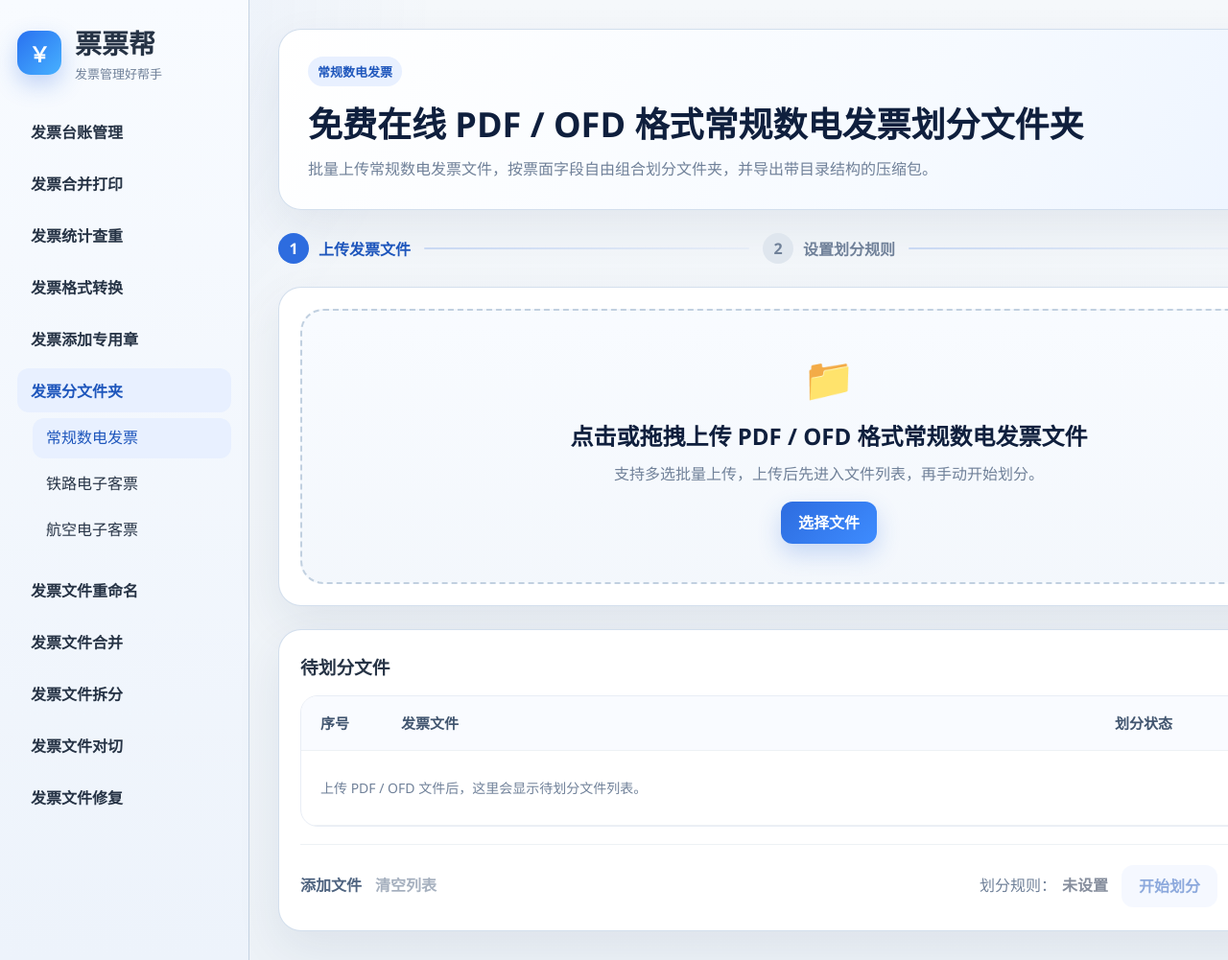
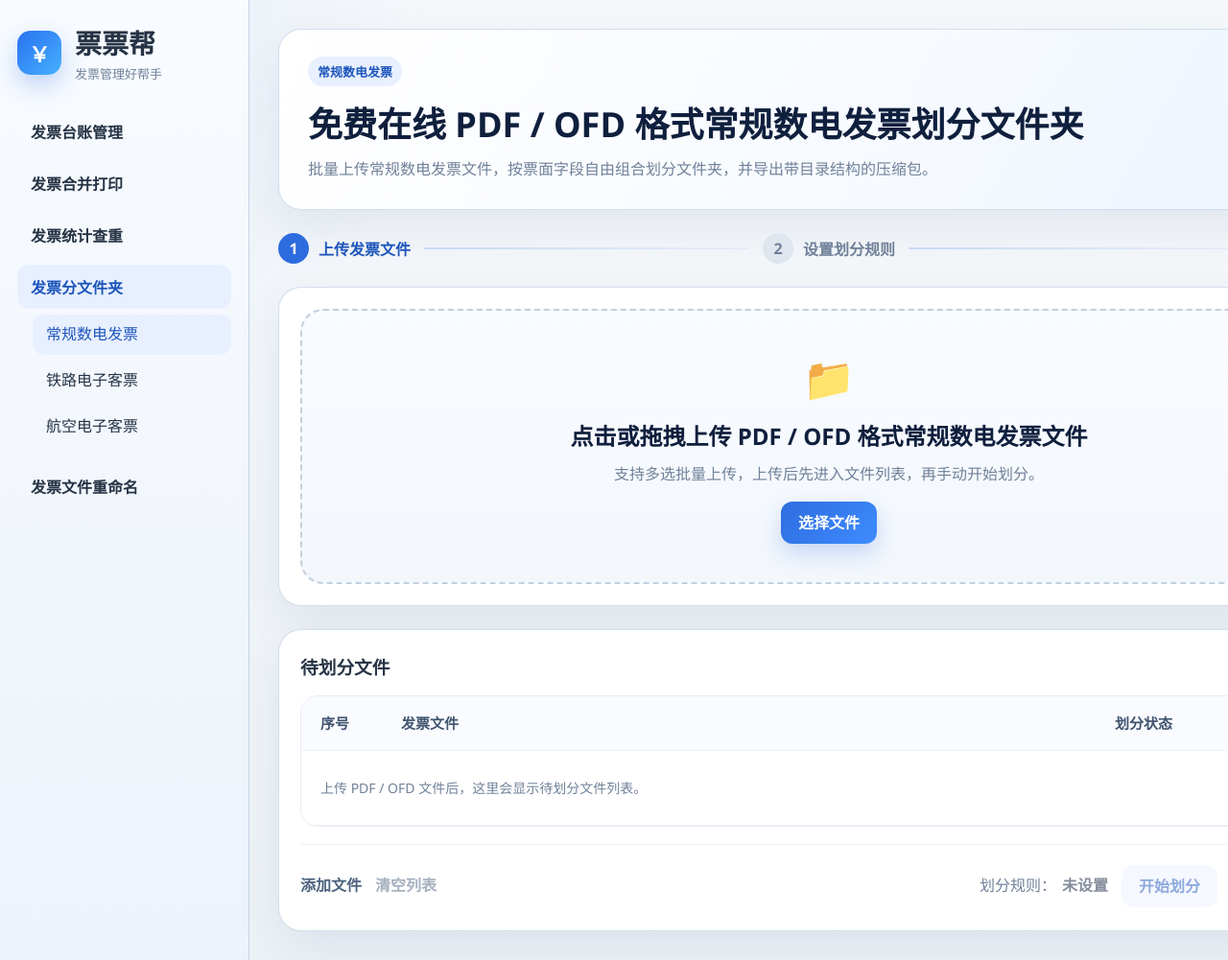
Before and after one commit to oujiajing/Invoice_Assistant, a Flask app: page /split-folder in a window 1280 px wide; the page is wider, and only the part inside the window is pictured. Shown: that part at 96% size. Run offline with Flask 3, Linux system fonts and the light colour scheme; some libraries are stand-ins or nearby versions.

Commit message:
确认最终保留的功能

```diff
--- a/templates/index.html
+++ b/templates/index.html
@@ -21,8 +21,6 @@
           <a class="nav-item" href="/ledger">发票台账管理</a>
           <a class="nav-item" href="/merge-print">发票合并打印</a>
           <a class="nav-item" href="/stats-dedup">发票统计查重</a>
-          <button class="nav-item">发票格式转换</button>
-          <button class="nav-item">发票添加专用章</button>
           <a class="nav-item" href="/split-folder">发票分文件夹</a>
           <a class="nav-item nav-item-active" href="/">发票文件重命名</a>
           <div class="nav-sub-group">
@@ -30,10 +28,6 @@
             <button class="nav-sub-item" data-invoice-type="railway">铁路电子客票</button>
             <button class="nav-sub-item" data-invoice-type="airline">航空电子客票</button>
           </div>
-          <button class="nav-item">发票文件合并</button>
-          <button class="nav-item">发票文件拆分</button>
-          <button class="nav-item">发票文件对切</button>
-          <button class="nav-item">发票文件修复</button>
         </nav>
       </aside>
 
--- a/templates/split_folder.html
+++ b/templates/split_folder.html
@@ -20,21 +20,13 @@
         <nav class="nav">
           <a class="nav-item" href="/ledger">发票台账管理</a>
           <a class="nav-item" href="/merge-print">发票合并打印</a>
-          <a class="nav-item" href="/stats-dedup">发票统计查重</a>
-          <button class="nav-item">发票格式转换</button>
-          <button class="nav-item">发票添加专用章</button>
-          <a class="nav-item nav-item-active" href="/split-folder">发票分文件夹</a>
+          <a class="nav-item" href="/stats-dedup">发票统计查重</a>          <a class="nav-item nav-item-active" href="/split-folder">发票分文件夹</a>
           <div class="nav-sub-group nav-sub-group-split">
             <button class="nav-sub-item nav-sub-item-active" data-invoice-type="general">常规数电发票</button>
             <button class="nav-sub-item" data-invoice-type="railway">铁路电子客票</button>
             <button class="nav-sub-item" data-invoice-type="airline">航空电子客票</button>
           </div>
-          <a class="nav-item" href="/">发票文件重命名</a>
-          <button class="nav-item">发票文件合并</button>
-          <button class="nav-item">发票文件拆分</button>
-          <button class="nav-item">发票文件对切</button>
-          <button class="nav-item">发票文件修复</button>
-        </nav>
+          <a class="nav-item" href="/">发票文件重命名</a>        </nav>
       </aside>
 
       <main class="main">
```
Also changed, not shown: templates/ledger.html (+1 -8 lines), templates/merge_print.html (+1 -8 lines), templates/stats_dedup.html (+1 -8 lines), README.md, 1 other file.
